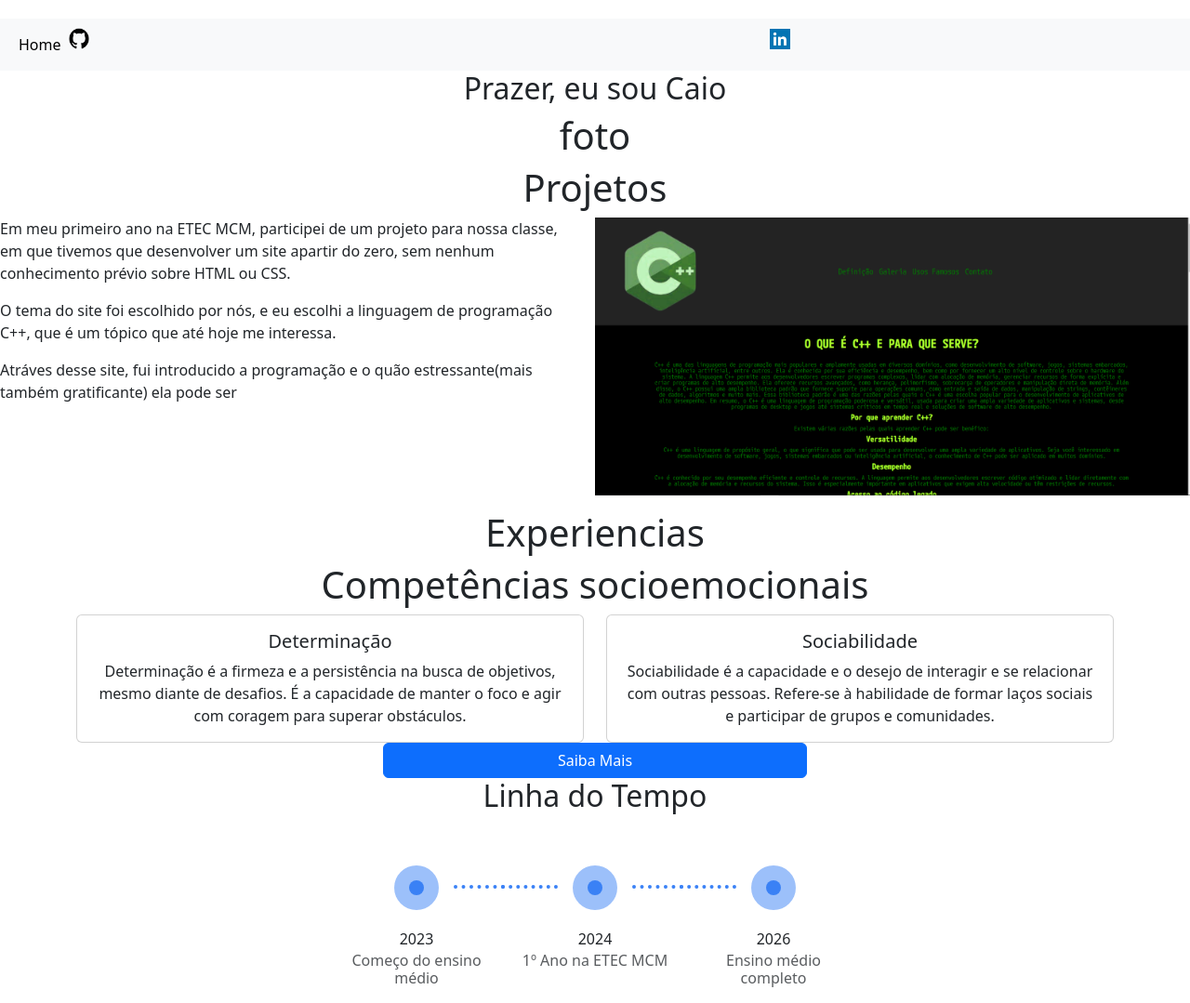
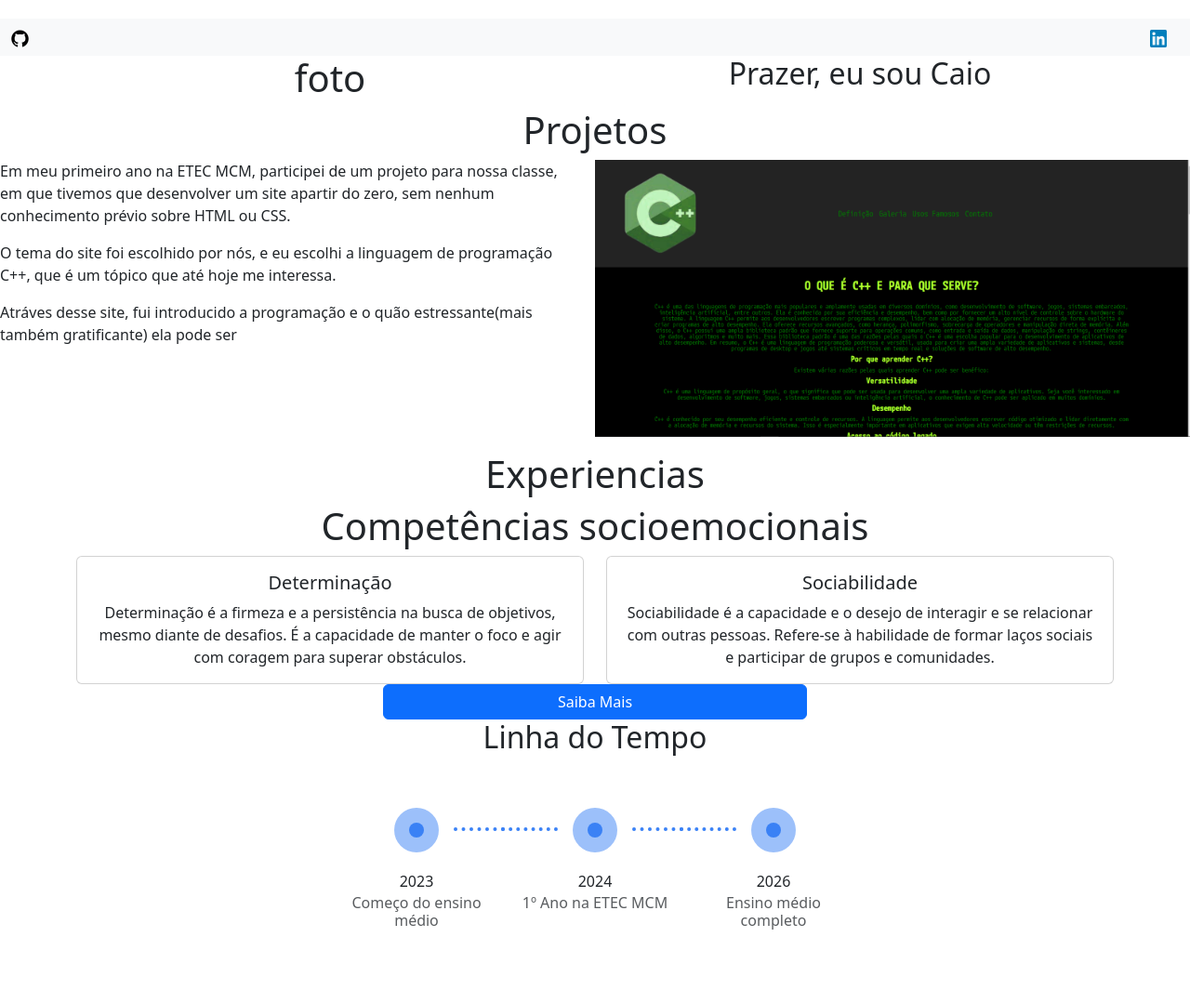
Before and after one commit to Caiooliveirabarreto/curriculobootstrap, a plain HTML site: page index.html in a window 1280 px wide. Shown: the whole page at 93% size. After the commit the page ends 1016 px from the top, so only its background shows below. Drawn offline with Linux system fonts and the light colour scheme.

Commit message:
menu arrumado

```diff
--- a/css/style.css
+++ b/css/style.css
@@ -11,7 +11,8 @@
     margin-right: 30%;
 }
 .linkedin{
-    width: 5%;
+    width: 3%;
+    margin-left: 95%;
 }
 body{margin-top:20px;}
 .timeline-steps {
--- a/index.html
+++ b/index.html
@@ -17,13 +17,10 @@
           <div class="collapse navbar-collapse" id="navbarNav">
             <ul class="navbar-nav">
               <li class="nav-item">
-                <a class="nav-link active" aria-current="page" href="#">Home</a>
-              </li>
-              <li class="nav-item">
                 <a href="https://github.com/Caiooliveirabarreto"><img class="gitlogo" src="img/GitHub_Invertocat_Logo.svg.png" class="img-thumbnail" alt="..."></a>
               </li>
               <li class="nav-item">
-                <img class="linkedin" src="img/linkedin.jpeg" class="img-thumbnail" alt="...">
+                <img class="linkedin" src="img/LinkedIn_icon.svg.png" class="img-thumbnail" alt="...">
               </li>
             </ul>
           </div>
@@ -31,8 +28,16 @@
       </nav>
       <div class="resumo">
         <!--foto com um breve resumo ao lado -->
-        <h2 class="text-center">Prazer, eu sou Caio</h2>
-        <h1 class="text-center">foto</h1>
+        <div class="container text-center">
+          <div class="row">
+            <div class="col">
+              <h1 class="text-center">foto</h1>
+            </div>
+            <div class="col">
+              <h2 class="text-center">Prazer, eu sou Caio</h2>
+            </div>
+          </div>
+        </div>
       </div>
     </header>
     <main>
```
Also changed, not shown: img/LinkedIn_icon.svg.png (added).
